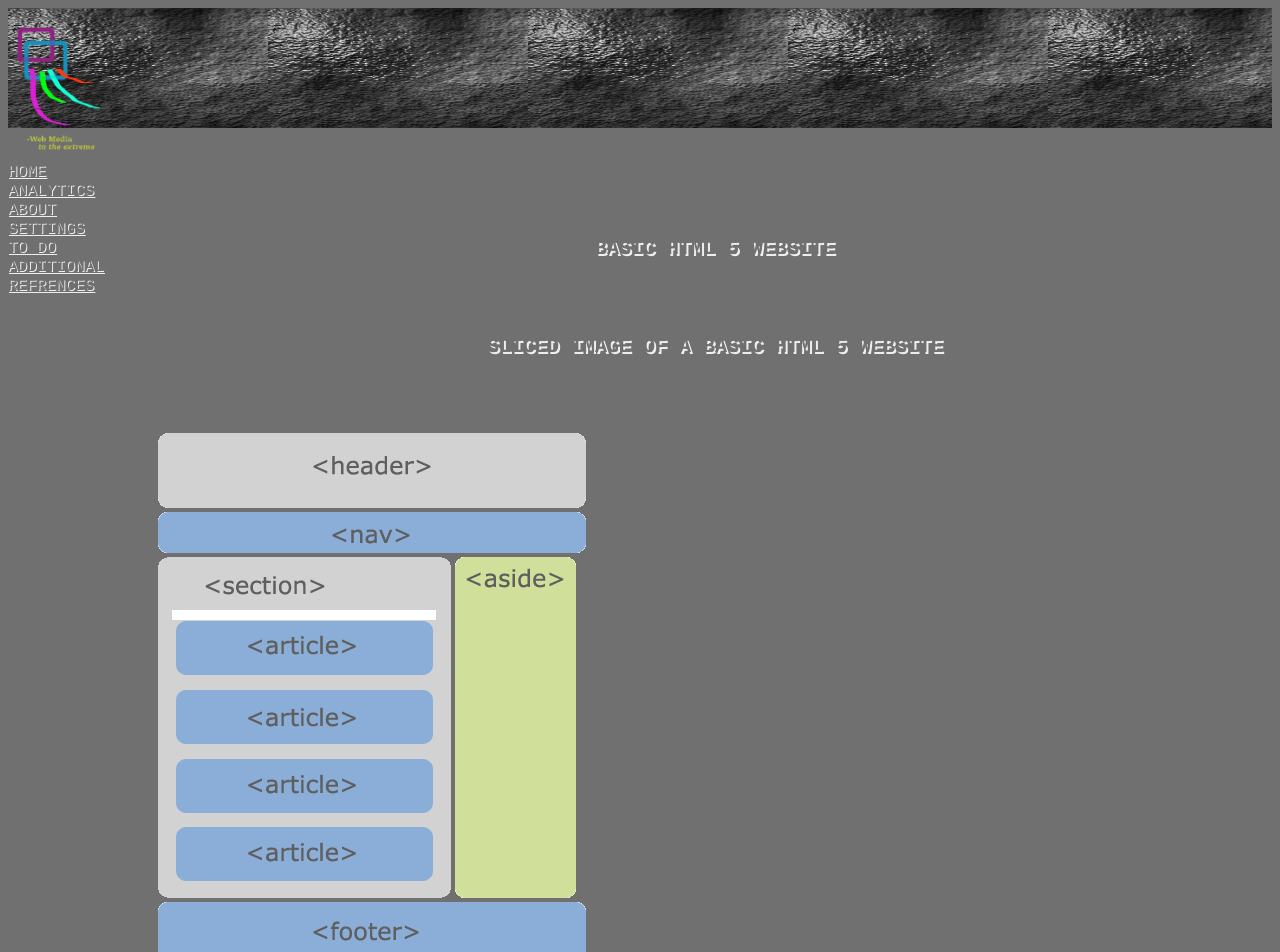
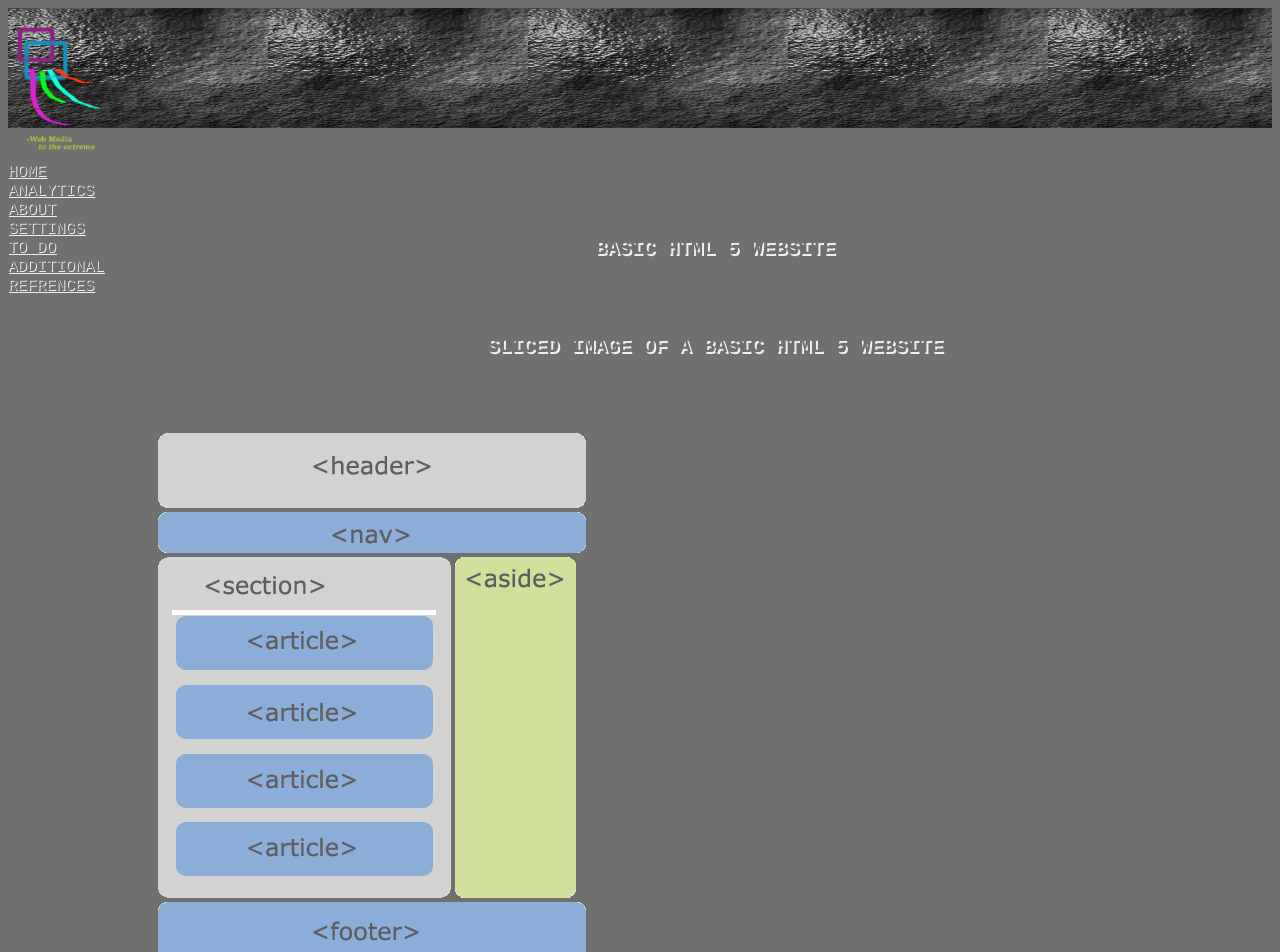
Before and after one commit to vashman/web_meda, a Jekyll site: the page built from media_post/sliced.html, in a window 1280 px wide. Shown: the top 952 px of the page. Built offline with Jekyll 4.4.1, drawn with Linux system fonts in a browser that asks for light colours.

```diff
--- a/media_post/sliced.html
+++ b/media_post/sliced.html
@@ -15,7 +15,7 @@
 <a href="http://www.w3schools.com/tags/tag_header.asp"><image src="{{site.baseurl}}//media/sliced/header.png" alt="header" /></a><br />
 <a href="http://www.w3schools.com/tags/tag_nav.asp"><image src="{{site.baseurl}}/media/sliced/nav.png" alt="nav" /></a><br />
 <a href="http://www.w3schools.com/tags/tag_section.asp"><image src="{{site.baseurl}}/media/sliced/section.png" alt="section" /></a>
-<a href="http://www.w3schools.com/tags/tag_article.asp"><image src="{{site.baseurl}}/media/sliced/articule.png" alt="articule" / style="position: absolute; left:172px; top:620px;"></a>
+<a href="http://www.w3schools.com/tags/tag_article.asp"><image src="{{site.baseurl}}/media/sliced/articule.png" alt="articule" / style="position: absolute; left:172px; top:615px;"></a>
 <a href="http://www.w3schools.com/tags/tag_aside.asp"><image src="{{site.baseurl}}/media/sliced/aside.png" alt="aside" /></a><br />
 <a href="http://www.w3schools.com/tags/tag_footer.asp"><image src="{{site.baseurl}}/media/sliced/footer.png" alt="footer" /></a>
 
```
